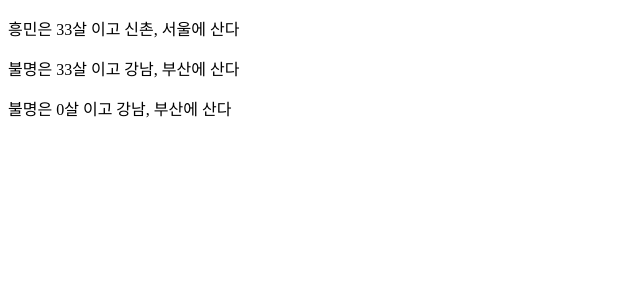
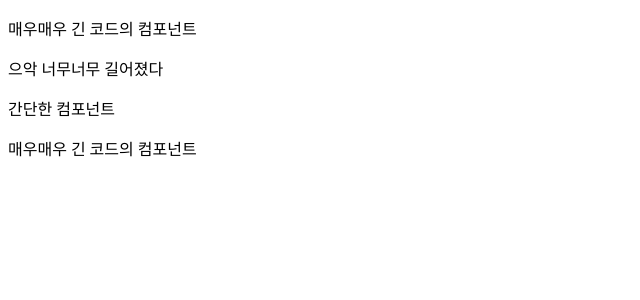
Before and after one commit to AngelosGithub/react231031, a React (Create React App) app: page / in a window 1280 px wide. Shown: the top 300 px of the page, without its empty margins (0-640 px from the left). Built offline with nearby package versions, Linux system fonts and the light colour scheme.

Commit message:
231101 component 다른파일에 작성 후 import, export 하기

```diff
--- a/src/App.js
+++ b/src/App.js
@@ -1,21 +1,16 @@
+// export 된 컴포넌트(변수,함수,객체) 를 import 해서 사용
+import { MyElem } from "./component/MyElem";
+import { MyComp } from "./component/MyComp";
+import { MyHeader } from "./component/MyHeader";
+
 function App() {
   return (
     <>
-      <MyComp name="흥민" address="신촌" age={33} city="서울" />
-      <MyComp address="강남" age={33} city="부산" />
-      <MyComp address="강남" city="부산" />
+      <MyHeader />
+      <MyComp />
+      <MyElem />
     </>
   );
 }
 
-function MyComp({ name = "불명", address, city, age = 0 }) {
-  return (
-    <div>
-      <p>
-        {name}은 {age}살 이고 {address}, {city}에 산다
-      </p>
-    </div>
-  );
-}
-
 export default App;
--- /dev/null
+++ b/src/component/MyComp.js
@@ -0,0 +1,7 @@
+export function MyComp() {
+  return (
+    <div>
+      <p>으악 너무너무 길어졌다</p>
+    </div>
+  );
+}
--- /dev/null
+++ b/src/component/MyElem.js
@@ -0,0 +1,9 @@
+// 다른 파일에서 사용 가능하도록 export
+export function MyElem() {
+  return (
+    <div>
+      <p>간단한 컴포넌트</p>
+      <p>매우매우 긴 코드의 컴포넌트</p>
+    </div>
+  );
+}
--- /dev/null
+++ b/src/component/MyHeader.js
@@ -0,0 +1,7 @@
+export function MyHeader() {
+  return (
+    <div>
+      <p>매우매우 긴 코드의 컴포넌트</p>
+    </div>
+  );
+}
```
